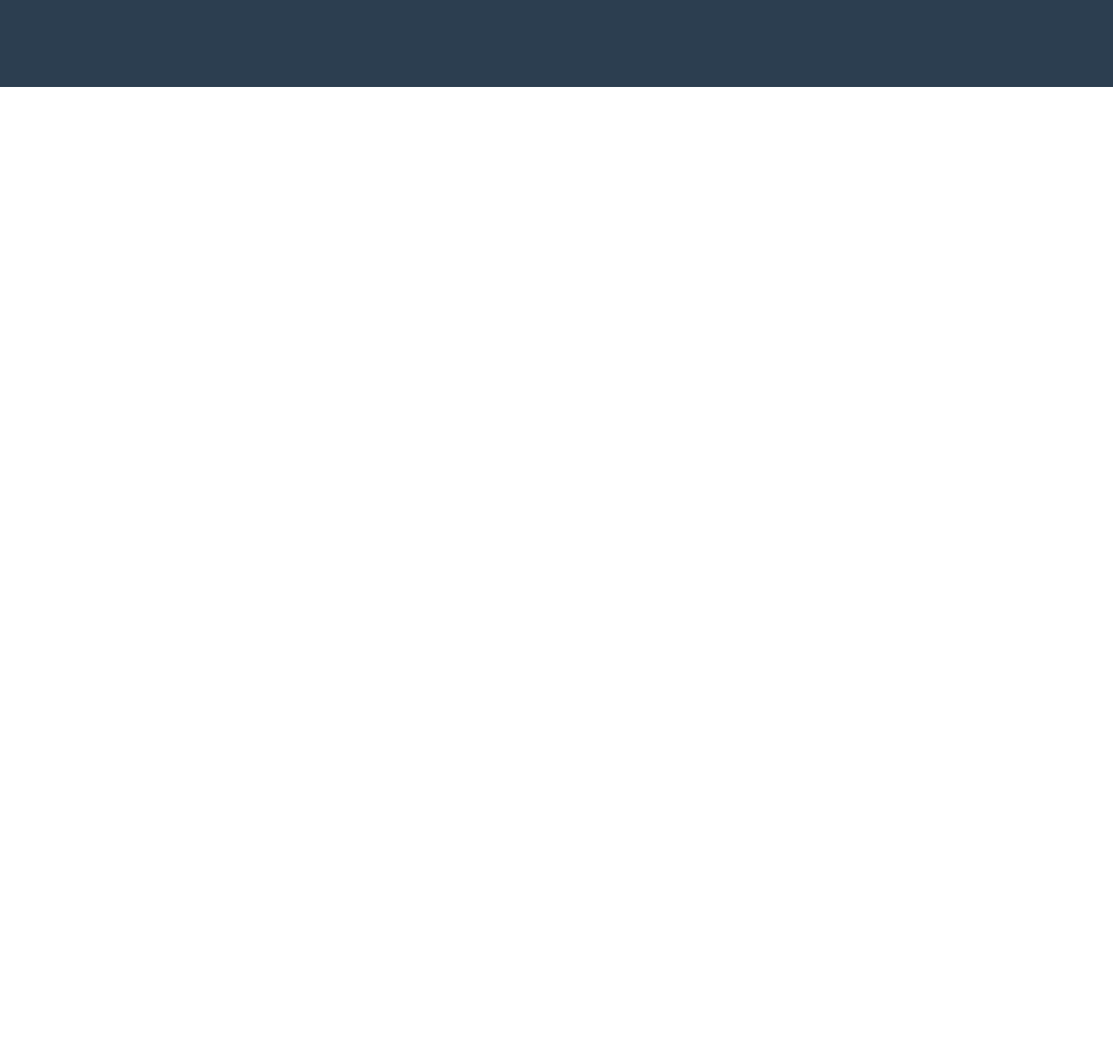
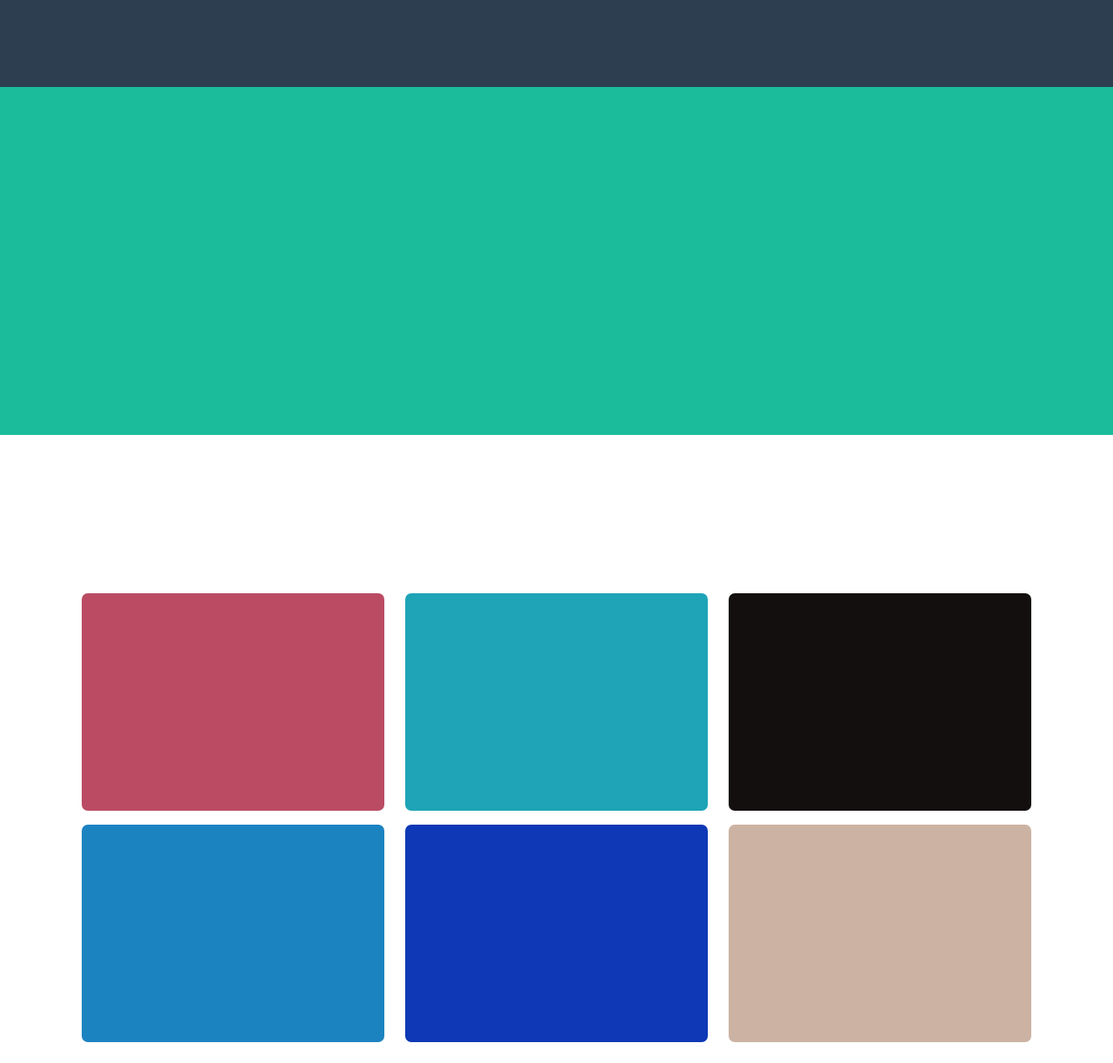
Before and after one commit to yleniapregnolato/html-css-bootstrap-freelancer, a plain HTML site: page index.html in a window 1280 px wide. Shown: the whole page at 87% size. Before the commit the page ends 800 px from the top, so only its background shows below. Drawn offline with nearby package versions, Linux system fonts and the light colour scheme.

Commit message:
feat: hero and cards section completed with responsive

```diff
--- a/css/style.css
+++ b/css/style.css
@@ -1,23 +1,94 @@
-:root {
-    --header-color: #2C3E50;
-    --hero-color: #1ABC9C;
+h3 {
+    /* debug */
+    height: 150px;
 }
 
-.ms_header {
-    height: 80px;
-    background-color: var(--header-color);
+/* utilities */
+
+.ms_bg-1 {
+    background-color: #BA4B63;
 }
 
+.ms_bg-2 {
+    background-color: #1EA4B6;
+}
+
+.ms_bg-3 {
+    background-color: #140F0F;
+}
+
+.ms_bg-4 {
+    background-color: #1C83C1;
+}
+
+.ms_bg-5 {
+    background-color: #0E38B5;
+}
+
+.ms_bg-6 {
+    background-color: #CCB2A3;
+}
+
+/* /utilities */
+
+/* header */
+
+.ms_header {
+    background-color: #2C3E50;
+    /* debug */
+    height: 80px;
+}
+/* /header */
+
+/* hero section */
+.ms_hero {
+    background-color: #1ABC9C;
+    /* debug */
+    height: 350px;
+}
+
+/* /hero section */
+
+/* cards section */
+
+.row > div > div {
+    border-radius: 7px;
+    /* debug */
+    height: 250px;
+}
+
+/* /cards section */
+
 /* media query tablet */
+
 @media screen and (min-width:768px) {
     .ms_header {
-        height: 100px;
+        /* debug */
+        min-height: 100px;
+    }
+
+    .ms_hero {
+        /* debug */
+        min-height: 400px;
+    }
+
+}
+
+/* /media query tablet */
+
+
+/* media query desktop */
+
+@media screen and (min-width: 1024px) {
+    .ms_header {
+        /* debug */
+        min-height: 100px;
+    }
+
+    .ms_hero {
+        /* debug */
+        min-height: 400px;
     }
 }
 
-/* media query desktop */
-@media screen and (min-width: 1024px) {
-    .ms_header {
-        height: 100px;
-    }
-}
+/* /media query desktop */
--- a/index.html
+++ b/index.html
@@ -17,6 +17,7 @@
 
     <!-- custom -->
     <link rel="stylesheet" href="./css/style.css">
+
 </head>
 
 <body>
@@ -25,19 +26,41 @@
     <main>
 
         <!-- header -->
-        <header class="container-fluid ms_header">
-
-        </header>
+        <header class="container-fluid ms_header"></header>
         <!-- /header -->
 
         <!-- main -->
 
         <!-- hero section -->
-        <section> </section>
+        <section class="container-fluid ms_hero"></section>
         <!-- /hero section -->
 
         <!-- cards section -->
-        <section></section>
+        <section class="container py-4 px-4">
+            <div class="contaire-fluid">
+                <h3></h3>
+            </div>
+                <div class="row gx-4 gy-3">
+                    <div class="col-12 col-md-6 col-lg-4">
+                        <div class="ms_bg-1 "></div>
+                    </div>
+                    <div class="col-12 col-md-6 col-lg-4">
+                        <div class="ms_bg-2"></div>
+                    </div>
+                    <div class="col-12 col-md-6 col-lg-4">
+                        <div class="ms_bg-3"></div>
+                    </div>
+                    <div class="col-12 col-md-6 col-lg-4">
+                        <div class="ms_bg-4"></div>
+                    </div>
+                    <div class="col-12 col-md-6 col-lg-4">
+                        <div class="ms_bg-5"></div>
+                    </div>
+                    <div class="col-12 col-md-6 col-lg-4">
+                        <div class="ms_bg-6"></div>
+                    </div>
+                </div>
+        </section>
         <!-- /cards section-->
 
         <!-- about section -->
```
